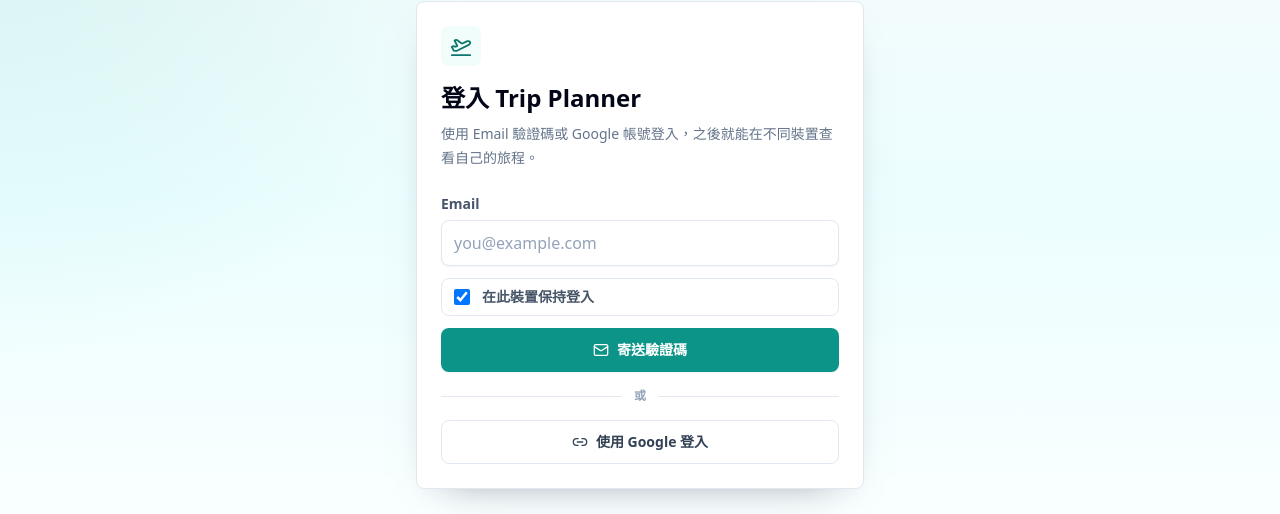
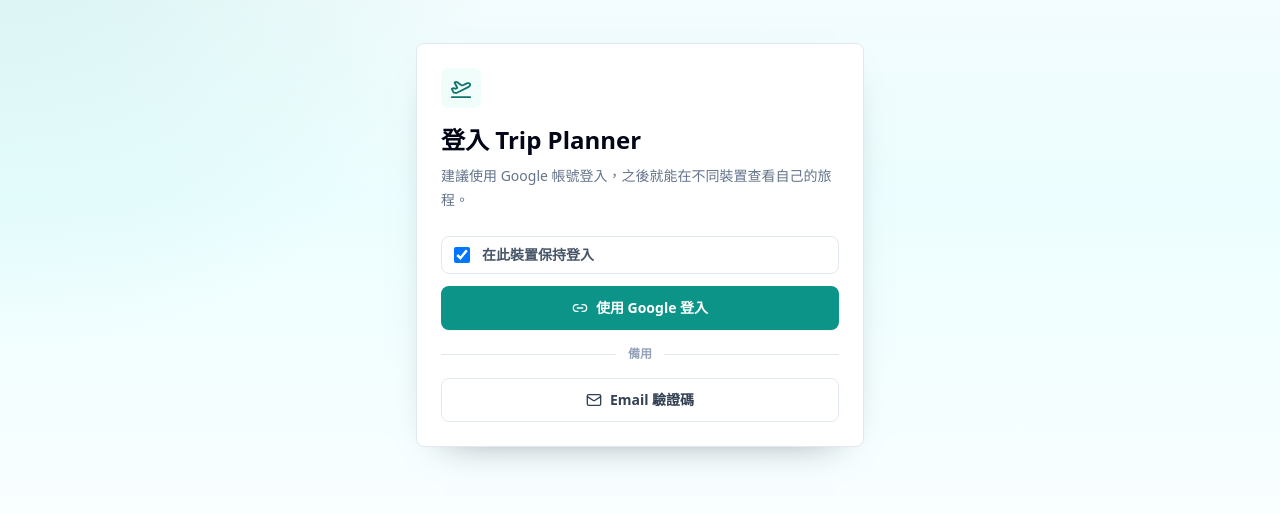
Before and after one commit to ZUIHUI/trip-planner, a React (Vite) app: page /login in a window 1280 px wide. Shown: the part 155-669 px from the top of the page. Built offline with nearby package versions, Linux system fonts and the light colour scheme; no server answers.

Commit message:
Make Google login primary

```diff
--- a/src/pages/LoginPage.jsx
+++ b/src/pages/LoginPage.jsx
@@ -108,6 +108,7 @@ const LoginPage = () => {
   const [code, setCode] = useState('');
   const [challengeId, setChallengeId] = useState('');
   const [loginStep, setLoginStep] = useState(isCompletingLink ? 'link' : 'email');
+  const [showEmailBackup, setShowEmailBackup] = useState(isCompletingLink);
   const [rememberDevice, setRememberDevice] = useState(() => getRememberDevicePreference());
   const [status, setStatus] = useState('');
   const [error, setError] = useState('');
@@ -224,11 +225,14 @@ const LoginPage = () => {
 
   const handleBackToEmail = () => {
     setLoginStep('email');
+    setShowEmailBackup(true);
     setCode('');
     setChallengeId('');
     setError('');
     setStatus('');
   };
+
+  const emailPanelOpen = showEmailBackup || loginStep === 'code' || isCompletingLink;
 
   if (isAuthLoading) {
     return (
@@ -248,9 +252,47 @@ const LoginPage = () => {
             </div>
             <h1 className="text-2xl font-black text-slate-950 dark:text-white">登入 Trip Planner</h1>
             <p className="mt-2 text-sm leading-6 text-slate-500 dark:text-slate-400">
-              使用 Email 驗證碼或 Google 帳號登入，之後就能在不同裝置查看自己的旅程。
+              建議使用 Google 帳號登入，之後就能在不同裝置查看自己的旅程。
             </p>
           </div>
+
+          <label className="mb-3 flex items-center gap-3 rounded-lg border border-slate-200 px-3 py-2 text-sm font-semibold text-slate-600 dark:border-slate-800 dark:text-slate-300">
+            <input
+              type="checkbox"
+              checked={rememberDevice}
+              onChange={(event) => setRememberDevice(event.target.checked)}
+              className="h-4 w-4 rounded border-slate-300 text-brand-600 focus:ring-brand-500"
+            />
+            在此裝置保持登入
+          </label>
+
+          <Button onClick={handleGoogleLogin} disabled={isSubmitting} className="w-full justify-center">
+            <Link2 size={16} />
+            使用 Google 登入
+          </Button>
+
+          <div className="my-4 flex items-center gap-3 text-xs font-bold text-slate-400">
+            <div className="h-px flex-1 bg-slate-200 dark:bg-slate-800" />
+            備用
+            <div className="h-px flex-1 bg-slate-200 dark:bg-slate-800" />
+          </div>
+
+          <Button
+            type="button"
+            variant="secondary"
+            onClick={() => setShowEmailBackup((open) => !open)}
+            className="w-full justify-center"
+            aria-expanded={emailPanelOpen}
+          >
+            <Mail size={16} />
+            Email 驗證碼
+          </Button>
+
+          {emailPanelOpen && (
+            <div className="mt-3 rounded-lg border border-slate-200 bg-slate-50 p-3 dark:border-slate-800 dark:bg-slate-900/60">
+              <p className="mb-3 text-xs font-semibold leading-5 text-slate-500 dark:text-slate-400">
+                如果收不到驗證碼，請改用 Google 登入。
+              </p>
 
               {loginStep === 'code' ? (
                 <form onSubmit={handleVerifyCode} className="grid gap-3">
@@ -301,32 +343,14 @@ const LoginPage = () => {
                       required
                     />
                   </Field>
-              <label className="flex items-center gap-3 rounded-lg border border-slate-200 px-3 py-2 text-sm font-semibold text-slate-600 dark:border-slate-800 dark:text-slate-300">
-                <input
-                  type="checkbox"
-                  checked={rememberDevice}
-                  onChange={(event) => setRememberDevice(event.target.checked)}
-                  className="h-4 w-4 rounded border-slate-300 text-brand-600 focus:ring-brand-500"
-                />
-                在此裝置保持登入
-              </label>
                   <Button type="submit" disabled={isSubmitting} className="justify-center">
                     <Mail size={16} />
                     {isCompletingLink ? '完成舊登入連結' : '寄送驗證碼'}
                   </Button>
                 </form>
               )}
-
-          <div className="my-4 flex items-center gap-3 text-xs font-bold text-slate-400">
-            <div className="h-px flex-1 bg-slate-200 dark:bg-slate-800" />
-            或
-            <div className="h-px flex-1 bg-slate-200 dark:bg-slate-800" />
             </div>
-
-          <Button variant="secondary" onClick={handleGoogleLogin} disabled={isSubmitting} className="w-full justify-center">
-            <Link2 size={16} />
-            使用 Google 登入
-          </Button>
+          )}
 
           {status && (
             <p className="mt-4 rounded-lg border border-emerald-200 bg-emerald-50 px-3 py-2 text-sm font-semibold text-emerald-700 dark:border-emerald-900/70 dark:bg-emerald-950/30 dark:text-emerald-200">
```
Lines whose indentation alone changed are shown as unchanged.
